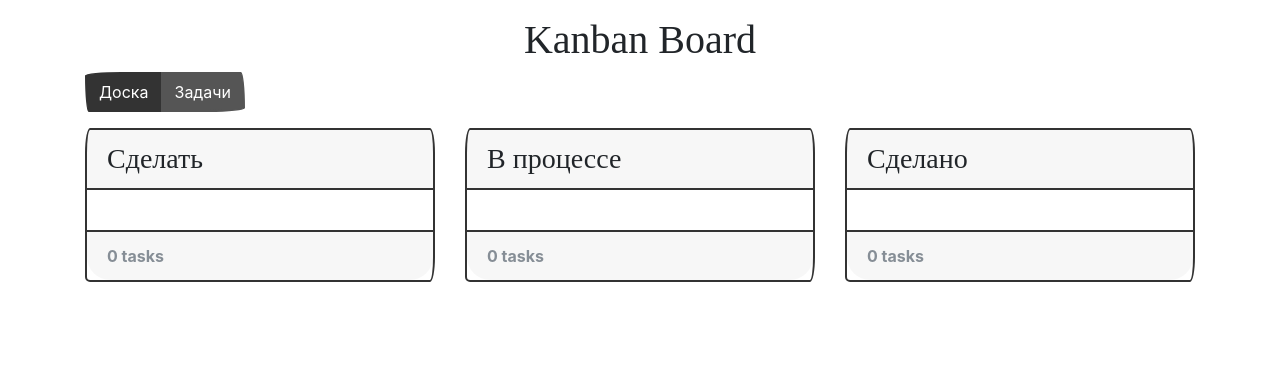
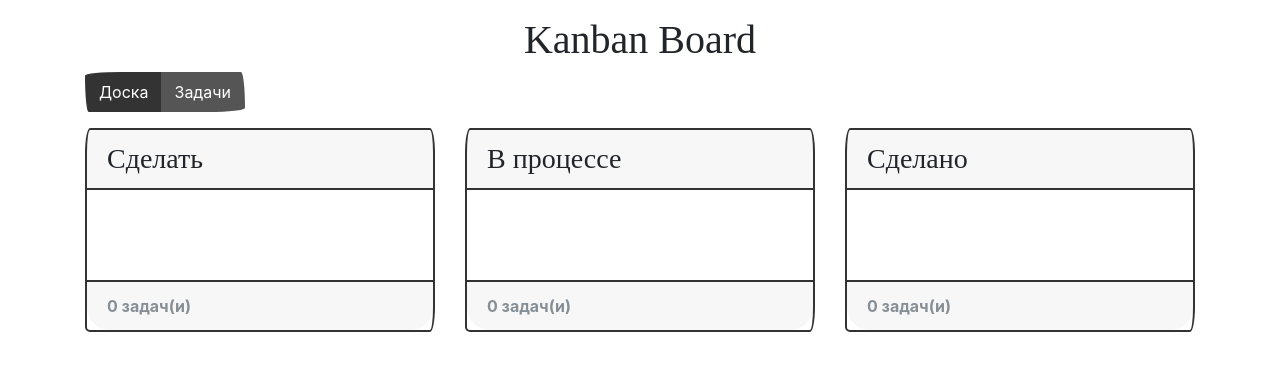
Before and after one commit to Babanskiy1994/KanbanVue, a Vue app: page /#/board in a window 1280 px wide. Shown: the top 370 px of the page. Built offline with nearby package versions, Linux system fonts and the light colour scheme; a web font is replaced by a local one.

Commit message:
vuedraggable

```diff
--- a/package.json
+++ b/package.json
@@ -12,7 +12,8 @@
   },
   "dependencies": {
     "vue": "^2.5.2",
-    "vue-router": "^3.0.1"
+    "vue-router": "^3.0.1",
+    "vuedraggable": "^2.20.0"
   },
   "devDependencies": {
     "autoprefixer": "^7.1.2",
--- a/src/components/Backlog.vue
+++ b/src/components/Backlog.vue
@@ -21,7 +21,7 @@
 			'new-item': NewItemForm,
 		},
 		computed: mapState({
-			items: s => s.items.todo,
+			items: s => [...s.items.todo, ...s.items.inProgress, ...s.items.done]
 		}),
 	};
 </script>
--- a/src/components/TaskLane.vue
+++ b/src/components/TaskLane.vue
@@ -2,9 +2,11 @@
   <div class="card">
     <h3 class="card-header">{{title}}</h3>
     <div class="card-body">
-      <div v-for="item in items" :key="item.id">
-        <item :item="item"></item>
-      </div>
+      <draggable v-model="draggables" :options="{ group: 'default' }">
+        <div v-for="item in items" :key="item.id">
+          <item :item="item"></item>
+        </div>
+      </draggable>
     </div>
     <div class="card-footer text-muted">
       {{itemCount}}
@@ -14,19 +16,38 @@
 
 <script>
   import TaskLaneItem from './TaskLaneItem';
+  import Draggable from 'vuedraggable';
 
   export default {
     name: 'TaskLane',
     props: ['items', 'title', 'id'],
     components: {
       item: TaskLaneItem,
+      draggable: Draggable,
     },
     computed: {
       itemCount() {
         if (!this.items) return '';
-        if (this.items.length === 1) return '1 task';
-        return `${this.items.length} tasks`;
+        if (this.items.length === 1) return '1 задача';
+        return `${this.items.length} задач(и)`;
+      },
+      draggables: {
+        get() {
+          return this.items;
+        },
+        set(items) {
+          this.$store.commit('updateItems', {
+            items,
+            id: this.id,
+         });
+       },
       },
     },
   };
 </script>
+
+<style>
+  .card-body > * {
+    min-height: 50px;
+  }
+</style>
--- a/src/store.js
+++ b/src/store.js
@@ -17,5 +17,8 @@ export default new Vuex.Store({
 			state.items.todo.push(Object.assign(item, { id: state.nextId }));
 		state.nextId += 1;
 		},
+		updateItems(state, payload) {
+			state.items[payload.id] = payload.items;
+		},
 	},
 });
```
Also changed, not shown: 1 other file (tests, documents, lock files or other folders).
